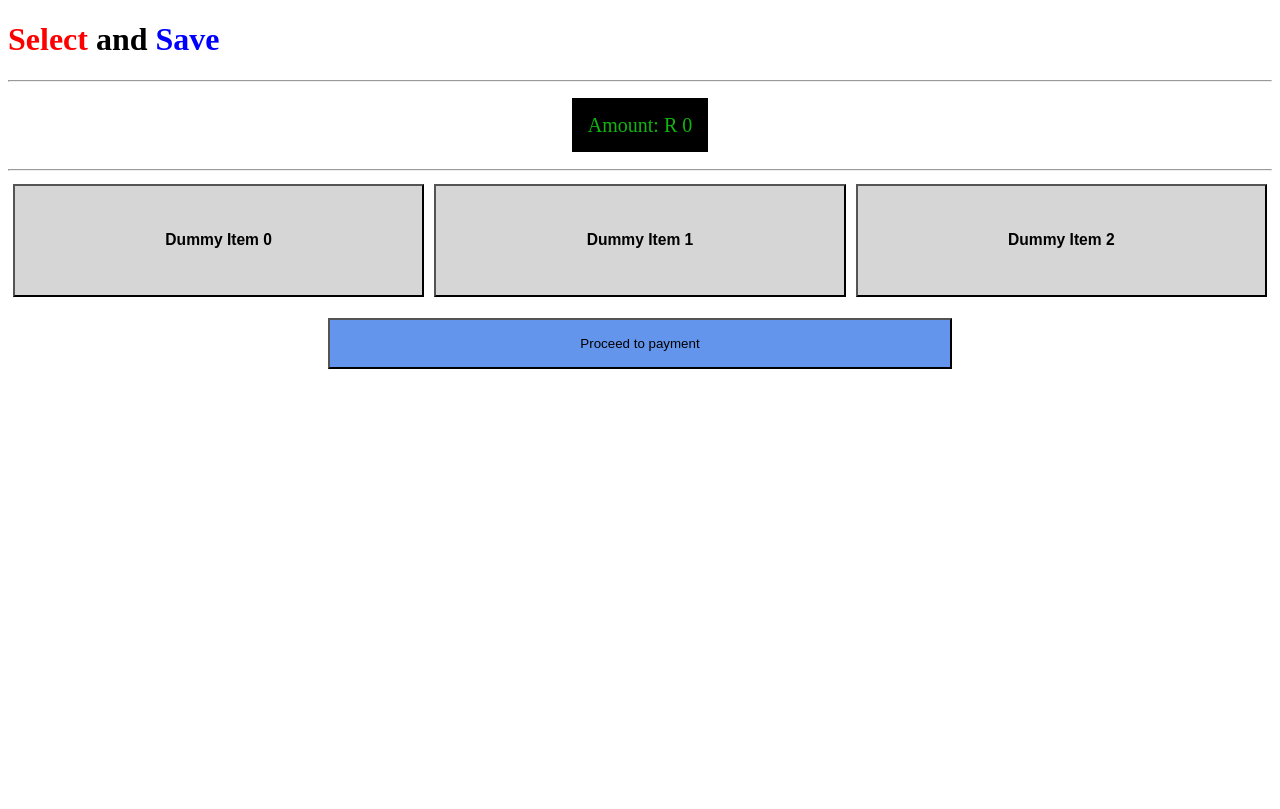
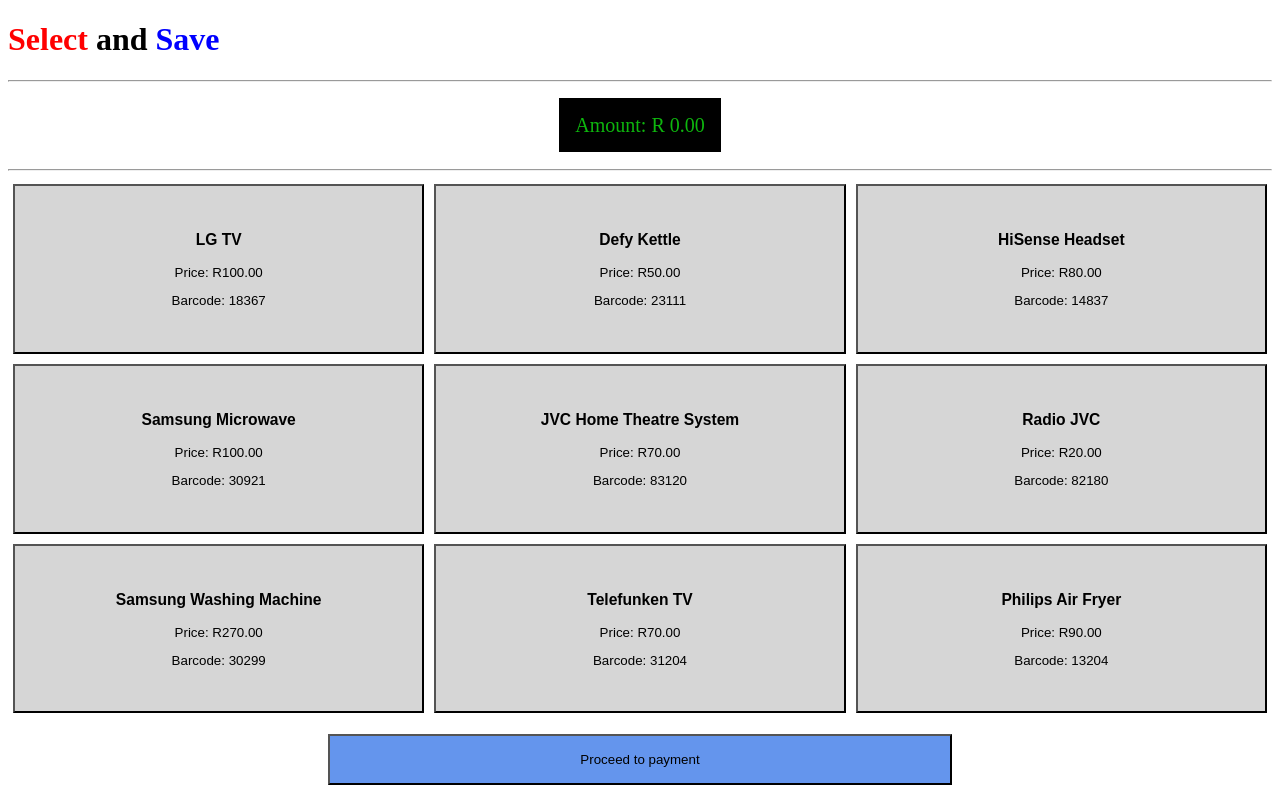
Before and after one commit to Micaela-Abrahams/POS-Challenge, a PHP site: page / in a window 1280 px wide. Before the commit the page ends 369 px from the top, so only its background shows below. Run offline with PHP 8.4, Linux system fonts and the light colour scheme.

Commit message:
function name
changed function name

```diff
--- a/include/addItem.php
+++ b/include/addItem.php
@@ -1,8 +1,18 @@
 <?php
+// The below function will add up the cost of all the items the user has selected
+function getItemPrice($itemName)
+{
+    // Include the $items array from data.php
+    include 'data/data.php'; // Data from the data.php page is included on the index.php page
 
-function addItem(MenuItem $menuItem) {
 
-    // business logic here..
+    // Search for the item name in the array & return the price of the item
+    foreach ($items as $item) {
+        if ($item['name'] == $itemName) {
+            return $item['price'];
+        }
+    }
 
-    return;
+    // If no array item is found, return 0
+    // return 0;
 }
--- a/index.php
+++ b/index.php
@@ -1,27 +1,60 @@
 <?php
+// Start Session:
+session_start();
+
+include 'data/data.php'; // Data from the data.php page is included on the index.php page
+include 'include/addItem.php'; // Function  from the addItem.php page is included on the index.php page
 
 // display error codes and messages
-    ini_set('display_errors', 1);
-    ini_set('display_startup_errors', 1);
-    error_reporting(E_ALL);
+ini_set('display_errors', 1);
+ini_set('display_startup_errors', 1);
+error_reporting(E_ALL);
 
-    session_start();
+// Check if the "orderTotal" session variable is not set,then initialize it to 0
+// 1. Create a session variable called "order" as an empty array
+if (!isset($_SESSION['order'])) {
+    $_SESSION['order'] = array();
+}
 
-    if ( isset($_POST['selectedItemValue']) ) {
+// 2. Create a session variable called "orderTotal" with an initial value of 0
+if (!isset($_SESSION['orderTotal'])) {
+    $_SESSION['orderTotal'] = "0.00";
+} elseif (empty($_SESSION['order'])) {
+    // If the "order" session variable is empty, reset the "orderTotal" to 0
+    $_SESSION['orderTotal'] = "0.00";
+}
 
-        // code to add item
+// Handle item selection
+if ($_SERVER['REQUEST_METHOD'] === 'POST') {
+    if (isset($_POST['selectedItemValue'])) {
+        $selectedItem = $_POST['selectedItemValue'];
+        $itemPrice = getItemPrice($selectedItem);
+
+        // Add the selected item to the "order" session variable
+        $_SESSION['order'][] = $selectedItem;
+
+        // Update the "orderTotal" session variable by adding the item price
+        $_SESSION['orderTotal'] += $itemPrice;
     }
+}
+
+// Clear session data on page refresh
+// if (isset($_SERVER['HTTP_CACHE_CONTROL']) && $_SERVER['HTTP_CACHE_CONTROL'] === 'max-age=0') {
+//     session_unset();
+// }
 ?>
 
 <!DOCTYPE html>
 <html lang="en">
+
 <head>
     <meta charset="UTF-8">
     <meta http-equiv="X-UA-Compatible" content="IE=edge">
     <meta name="viewport" content="width=device-width, initial-scale=1.0">
-    <title>S&S POS</title>
+    <title>POS System</title>
     <link rel="stylesheet" href="./static/css/style.css">
 </head>
+
 <body>
     <h1>
         <span style="color:red">Select</span> and <span style="color:blue">Save</span>
@@ -29,34 +62,45 @@
 
     <hr>
 
+    <!--Till Display -->
+
     <div class="till__display">
+        <!-- When user selects an item, the amount is to be added to the till display -->
         <div>
             <span class="till__console">
-                Amount: R <span>0</span>
+                Amount: R <span><?php echo $_SESSION['orderTotal'] ?></span>
             </span>
         </div>
     </div>
 
     <hr>
 
-    <section >
+    <!-- Menu Items to be displayed -->
+    <section>
         <form class="items" action=" <?php $_SERVER['PHP_SELF'] ?>" method="post">
             <?php
-                for ($i=0; $i < 3; $i++) {
+            // The for loop iterates over each item in the $items array (data.php file).
+            // the items details gets extracted  using the key/value pair & then gets echoes out in the buttons
+            foreach ($items as $item) {
+                $itemName = $item['name'];
+                $itemPrice = $item['price'];
+                $itemBarcode = $item['barcode'];
             ?>
-                <button type="submit" name="selectedItemValue" value="" class="item">
-                    <h3>
-                        Dummy Item <?php echo $i; ?>
-                    </h3>
+                <button type="submit" name="selectedItemValue" value="<?php echo $itemName; ?>" class="item">
+                    <h3><?php echo $itemName; ?></h3>
+                    <p>Price: <?php echo "R" . $itemPrice . ".00"; ?></p>
+                    <p>Barcode: <?php echo $itemBarcode; ?></p>
                 </button>
             <?php
-                }
+            }
             ?>
         </form>
     </section>
 
-    <form action="./views/checkout.php" method="get" class="checkout">
+    <!-- Payment Button -->
+    <form action="./views/payments.php" method="get" class="checkout">
         <input type="hidden" name="subTotal" value="sub total amount">
+        <!-- When payment button is selected user will be directed to payments.php page -->
         <button type="submit">
             Proceed to payment
         </button>
@@ -64,4 +108,5 @@
 
 
 </body>
+
 </html>
```
Also changed, not shown: data/data.php (line endings or trailing spaces), views/payments.php (renamed from views/checkout.php), 1 other file.
